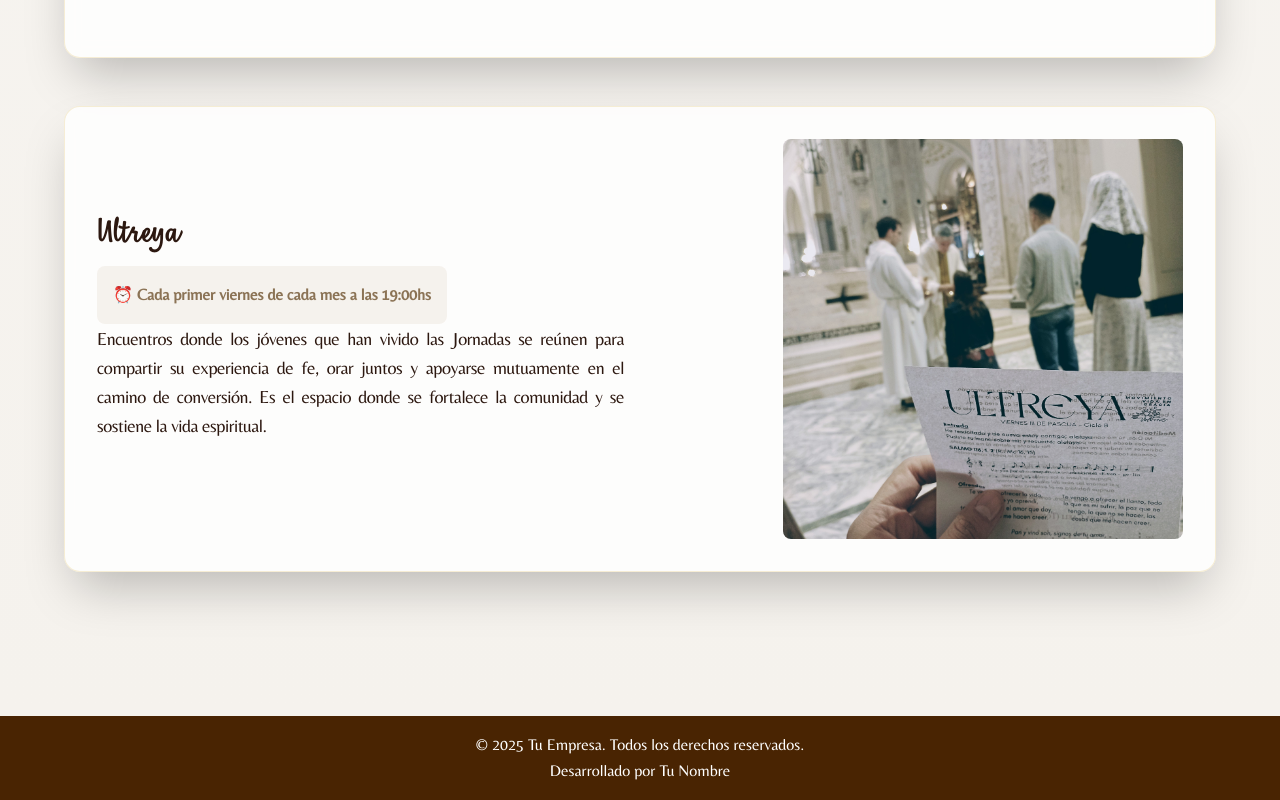
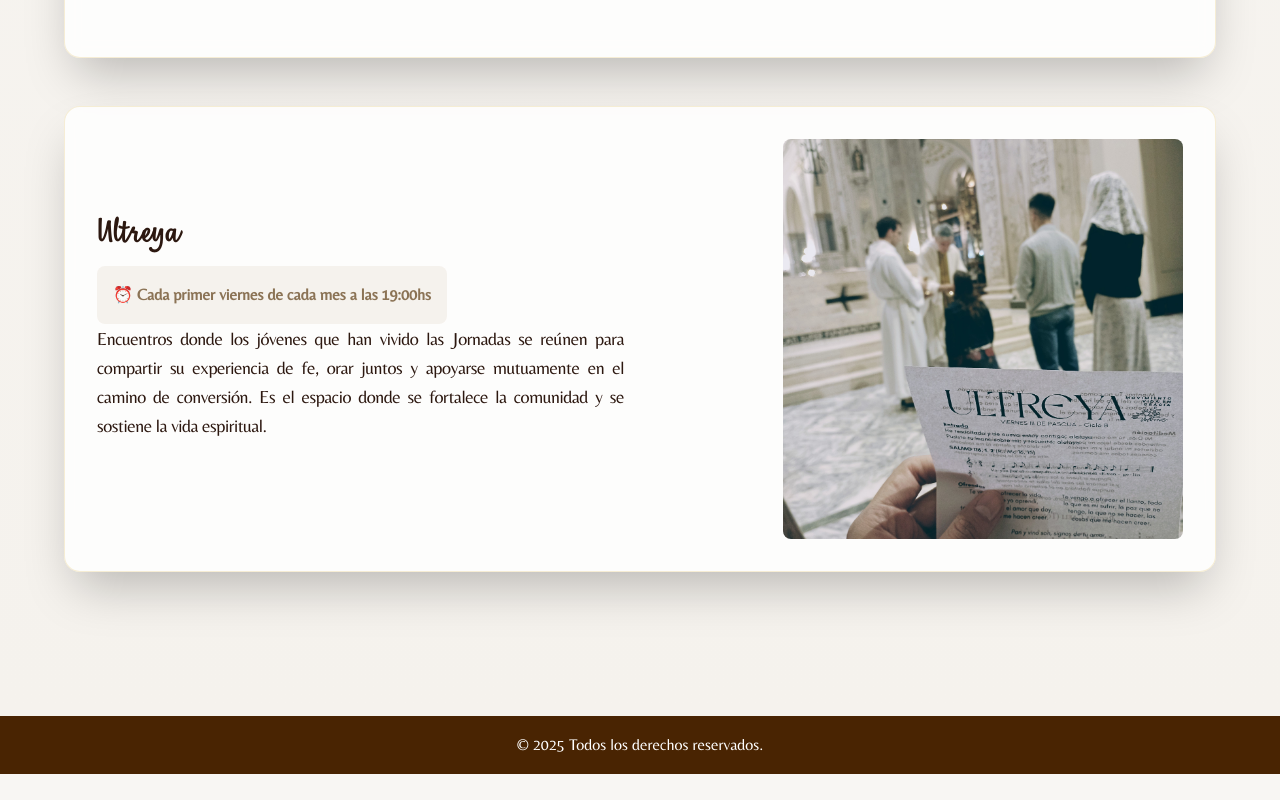
Before and after one commit to LucasWaisten/mvg, a Next.js app: page /apostolados in a window 1280 px wide. Shown: the part 1910-2710 px from the top of the page. After the commit the page ends 2684 px from the top, so only its background shows below. Built offline with nearby package versions, Linux system fonts and the light colour scheme.

Commit message:
change footer

```diff
--- a/src/componets/landing-page/footer.tsx
+++ b/src/componets/landing-page/footer.tsx
@@ -2,8 +2,7 @@
     return (
         <footer className="bg-[#492402] text-white py-4">
         <div className="container mx-auto text-center">
-            <p>&copy; {new Date().getFullYear()} Tu Empresa. Todos los derechos reservados.</p>
-            <p>Desarrollado por Tu Nombre</p>
+            <p>&copy; {new Date().getFullYear()} Todos los derechos reservados.</p>
         </div>
         </footer>
     );
```
